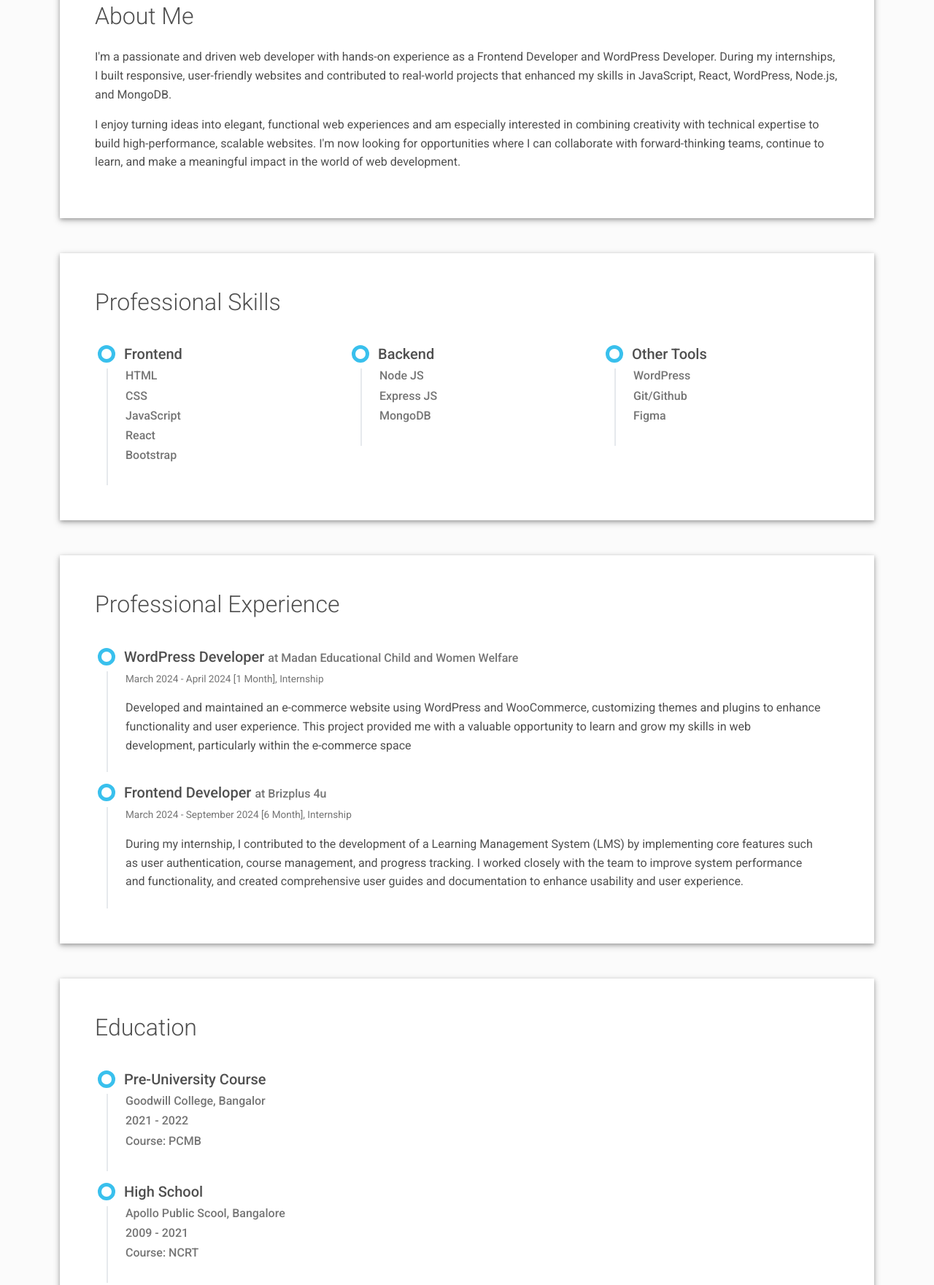
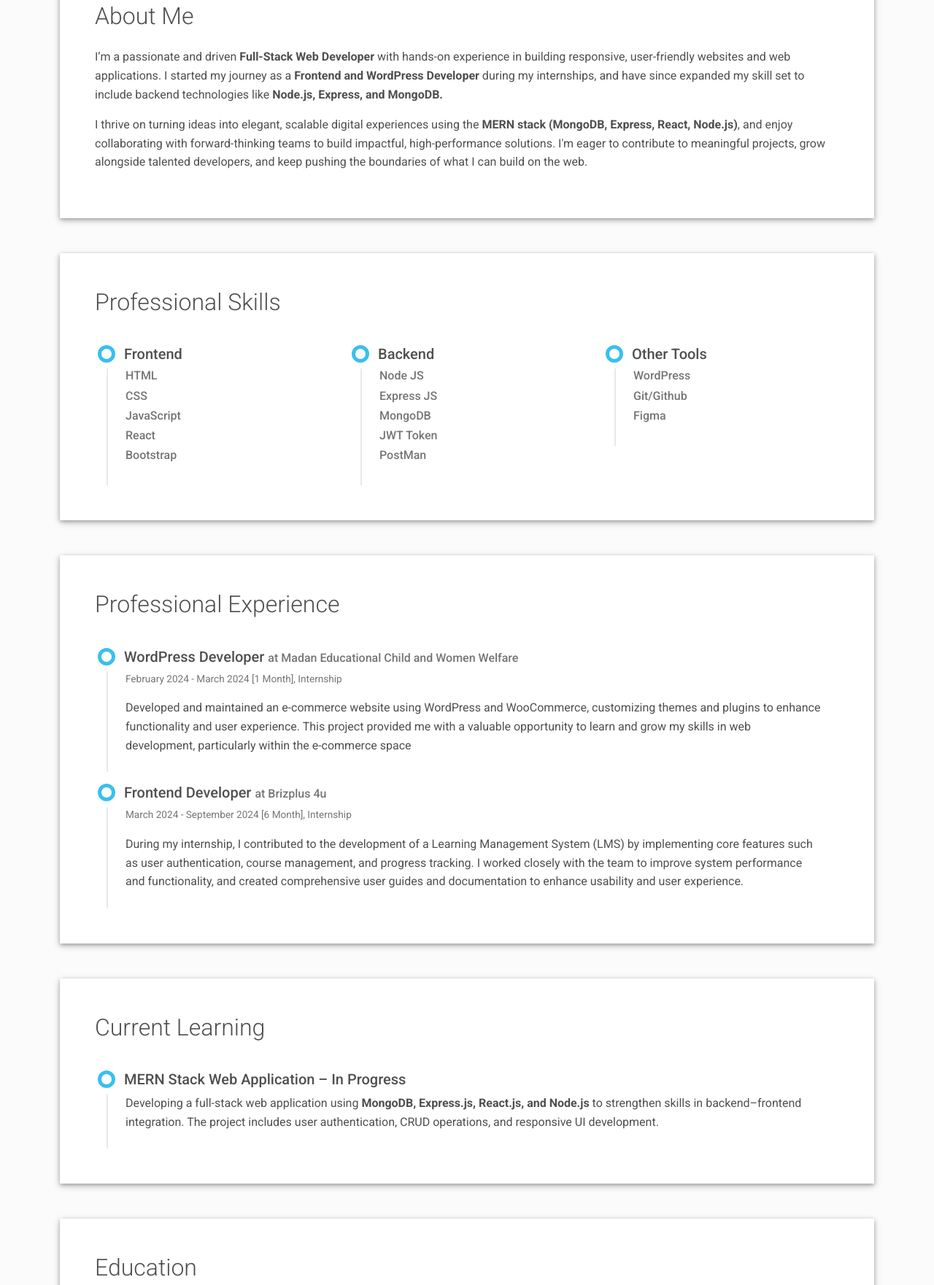
Before and after one commit to seervi-mandira/Seervi-Mandira-Portfolio, a plain HTML site: page index.html in a window 1280 px wide. Shown: the part 705-2466 px from the top of the page at 73% size. Drawn offline with Linux system fonts and the light colour scheme.

Commit message:
Update styles

```diff
--- a/index.html
+++ b/index.html
@@ -64,7 +64,7 @@
             <div class="header-bio mt-3">
               <div data-aos="zoom-in" data-aos-delay="0">
                 <h2 class="h1">Mandira Seervi</h2>
-                <p>Front-end Developer || Backend Developer || WordPress Developer</p>
+                <p>Front-end Developer || Backend Developer || WordPress Developer || MERN Stack</p>
               </div>
               <div class="header-social mb-3 d-print-none" data-aos="zoom-in" data-aos-delay="200">
                 <nav role="navigation">
@@ -76,7 +76,7 @@
                   </ul>
                 </nav>
               </div>
-              <div class="d-print-none"><a class="btn btn-outline-light btn-lg shadow-sm mt-1 me-3" href="MANDIRA SEERVI.pdf" data-aos="fade-right" data-aos-delay="700">Download CV</a><a class="btn btn-info btn-lg shadow-sm mt-1" href="#contact" data-aos="fade-left" data-aos-delay="700">Hire Me</a></div>
+              <div class="d-print-none"><a class="btn btn-outline-light btn-lg shadow-sm mt-1 me-3" href="Mandira_Resume.pdf" data-aos="fade-right" data-aos-delay="700">Download CV</a><a class="btn btn-info btn-lg shadow-sm mt-1" href="#contact" data-aos="fade-left" data-aos-delay="700">Hire Me</a></div>
             </div>
           </div>
         </div>
@@ -88,8 +88,8 @@
       <!-- <div class="row"> -->
         <!-- <div class="col-md-6"> -->
           <h2 class="h2 fw-light mb-4">About Me</h2>
-          <p>I'm a passionate and driven web developer with hands-on experience as a Frontend Developer and WordPress Developer. During my internships, I built responsive, user-friendly websites and contributed to real-world projects that enhanced my skills in JavaScript, React, WordPress, Node.js, and MongoDB.</p>
-          <p>I enjoy turning ideas into elegant, functional web experiences and am especially interested in combining creativity with technical expertise to build high-performance, scalable websites. I'm now looking for opportunities where I can collaborate with forward-thinking teams, continue to learn, and make a meaningful impact in the world of web development.</p>
+          <p>I’m a passionate and driven <strong>Full-Stack Web Developer</strong> with hands-on experience in building responsive, user-friendly websites and web applications. I started my journey as a <strong> Frontend and WordPress Developer</strong> during my internships, and have since expanded my skill set to include backend technologies like <strong> Node.js, Express, and MongoDB. </strong></p>
+          <p>I thrive on turning ideas into elegant, scalable digital experiences using the<strong> MERN stack (MongoDB, Express, React, Node.js)</strong>, and enjoy collaborating with forward-thinking teams to build impactful, high-performance solutions. I'm eager to contribute to meaningful projects, grow alongside talented developers, and keep pushing the boundaries of what I can build on the web.</p>
 
         <!-- </div> -->
         <!-- <div class="col-md-5 offset-lg-1">
@@ -413,6 +413,8 @@
             <div class="text-muted h6">Node JS</div>
             <div class="text-muted h6">Express JS</div>
             <div class="text-muted h6">MongoDB</div>
+            <div class="text-muted h6">JWT Token</div>
+            <div class="text-muted h6">PostMan</div>
 
           </div>
         </div>
@@ -445,7 +447,7 @@
             <div class="h5">WordPress Developer <span class="text-muted h6">at Madan Educational Child and Women Welfare </span></div>
           </div>
           <div class="timeline-body px-4 pb-4">
-            <div class="text-muted text-small mb-3">March 2024 - April 2024 [1 Month], Internship</div>
+            <div class="text-muted text-small mb-3">February 2024 - March 2024 [1 Month], Internship</div>
             <div>Developed and maintained an e-commerce website using WordPress and WooCommerce, customizing themes and plugins to enhance functionality and user experience. This project provided me with a valuable opportunity to learn and grow my skills in web development, particularly within the e-commerce space</div>
           </div>
         </div>
@@ -469,6 +471,45 @@
       </div>
     </div>
   </div>
+
+
+
+
+
+
+  <div class="shadow-1-strong bg-white my-5 p-5" id="experience">
+    <div class="work-experience-section">
+      <h2 class="h2 fw-light mb-4">Current Learning</h2>
+      <div class="timeline">
+
+        </div>
+        <div class="timeline-card timeline-card-info" data-aos="fade-in" data-aos-delay="200">
+          <div class="timeline-head px-4 pt-3">
+            <div class="h5">MERN Stack Web Application – In Progress
+</div>
+          </div>
+          <div class="timeline-body px-4 pb-4">
+
+            <div>
+
+Developing a full-stack web application using<strong> MongoDB, Express.js, React.js, and Node.js </strong> to strengthen skills in backend–frontend integration. The project includes user authentication, CRUD operations, and responsive UI development.
+
+            </div>
+          </div>
+
+
+
+
+        </div>
+
+      </div>
+    </div>
+  </div>
+
+
+
+
+
   <div class="shadow-1-strong bg-white my-5 p-5" id="education">
     <div class="education-section">
       <h2 class="h2 fw-light mb-4">Education</h2>
@@ -561,7 +602,6 @@
 
           </div>
         </div>
-        <div class="col-md-7 d-print-none" data-aos="zoom-in" data-aos-delay="100"><iframe src="https://www.google.com/maps/embed?pb=!1m12!1m8!1m3!1d3744.3130046175916!2d75.82343698034722!3d26.80746532032243!3m2!1i1024!2i768!4f13.1!2m1!1sRK%20brillant%20library%20rajasthan%20kariya%20mithapur%20242602!5e0!3m2!1sen!2sin!4v1745171927070!5m2!1sen!2sin" width="500" height="400" style="border:0;width:100%;" allowfullscreen="" loading="lazy"></iframe></div>
       </div>
     </div>
   </div>
```
Also changed, not shown: 1 other file.
